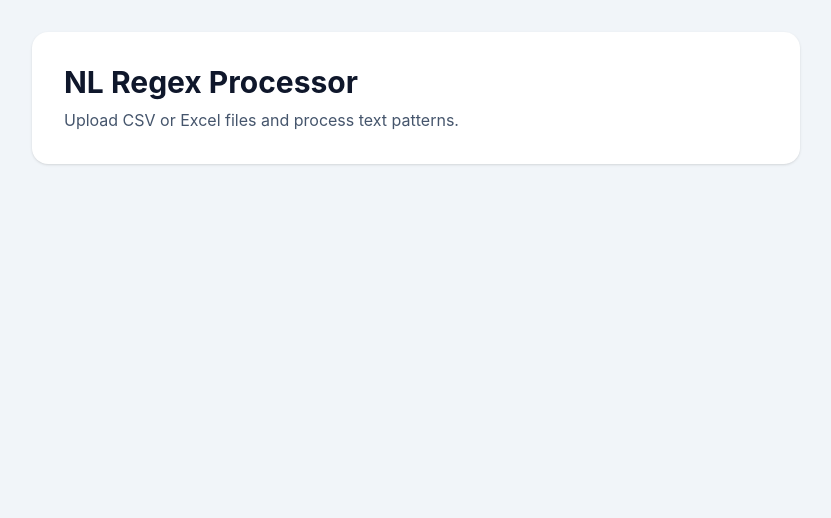
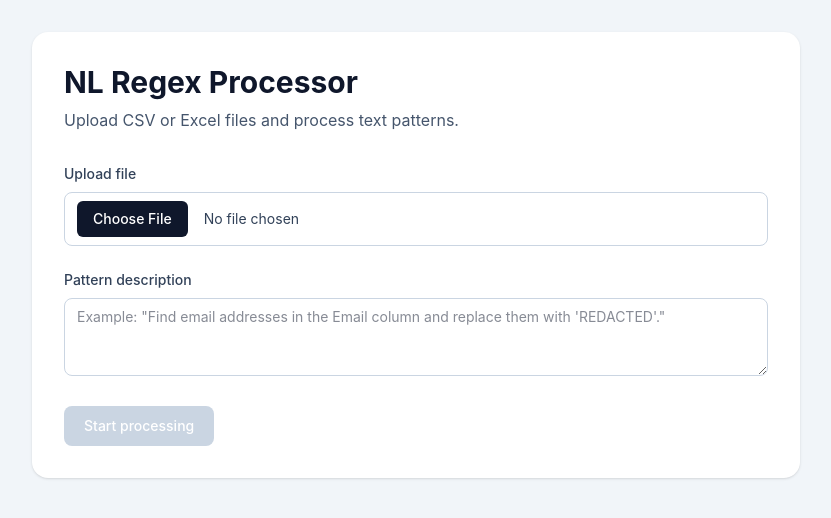
Before and after one commit to kellyyyc/regex_flow, a React (Vite) app in the folder frontend/: page / in a window 1280 px wide. Shown: the top 518 px of the page, without its empty margins (224-1055 px from the left). Built offline with nearby package versions, Linux system fonts and the light colour scheme.

Commit message:
feat: add file upload to HomePage

```diff
--- a/frontend/src/pages/HomePage.tsx
+++ b/frontend/src/pages/HomePage.tsx
@@ -1,13 +1,92 @@
+import { useState } from "react";
+import type { SubmitEvent } from "react";
+
 export function HomePage() {
+  const [file, setFile] = useState<File | null>(null);
+  const [prompt, setPrompt] = useState("");
+
+  const handleSubmit = (event: SubmitEvent<HTMLFormElement>) => {
+    event.preventDefault();
+
+    if (!file) {
+      return;
+    }
+
+    const formData = new FormData();
+    formData.append("file", file);
+    formData.append("prompt", prompt);
+
+    console.log({
+      file,
+      prompt,
+    });
+  };
+
   return (
     <main className="min-h-screen bg-slate-100 p-8">
       <section className="mx-auto max-w-3xl rounded-2xl bg-white p-8 shadow">
         <h1 className="text-3xl font-bold text-slate-900">
           NL Regex Processor
         </h1>
+
         <p className="mt-2 text-slate-600">
           Upload CSV or Excel files and process text patterns.
         </p>
+
+        <form onSubmit={handleSubmit} className="mt-8 space-y-6">
+          <div>
+            <label
+              htmlFor="file"
+              className="block text-sm font-medium text-slate-700"
+            >
+              Upload file
+            </label>
+
+            <input
+              id="file"
+              type="file"
+              accept=".csv, .xlsx"
+              onChange={(event) => {
+                setFile(event.target.files?.[0] ?? null);
+              }}
+              className="mt-2 block w-full rounded-lg border border-slate-300 bg-white px-3 py-2 text-sm text-slate-700 file:mr-4 file:rounded-md file:border-0 file:bg-slate-900 file:px-4 file:py-2 file:text-sm file:font-medium file:text-white hover:file:bg-slate-700"
+            />
+
+            {file && (
+              <p className="mt-2 text-sm text-slate-500">
+                Selected: {file.name}
+              </p>
+            )}
+          </div>
+
+          <div>
+            <label
+              htmlFor="prompt"
+              className="block text-sm font-medium text-slate-700"
+            >
+              Pattern description
+            </label>
+
+            <textarea
+              id="prompt"
+              value={prompt}
+              onChange={(event) => setPrompt(event.target.value)}
+              placeholder={
+                "Example: \"Find email addresses in the Email column and replace them with 'REDACTED'.\""
+              }
+              rows={3}
+              className="mt-2 w-full rounded-lg border border-slate-300 px-3 py-2 text-sm text-slate-900 outline-none focus:border-slate-500 focus:ring-2 focus:ring-slate-200"
+            />
+          </div>
+
+          <button
+            type="submit"
+            disabled={!file || !prompt.trim()}
+            className="rounded-lg bg-slate-900 px-5 py-2.5 text-sm font-medium text-white transition hover:bg-slate-700 disabled:cursor-not-allowed disabled:bg-slate-300"
+          >
+            Start processing
+          </button>
+        </form>
       </section>
     </main>
   );
```
